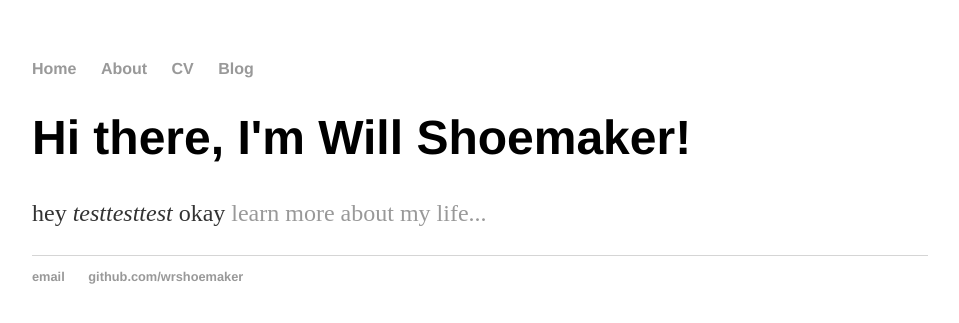
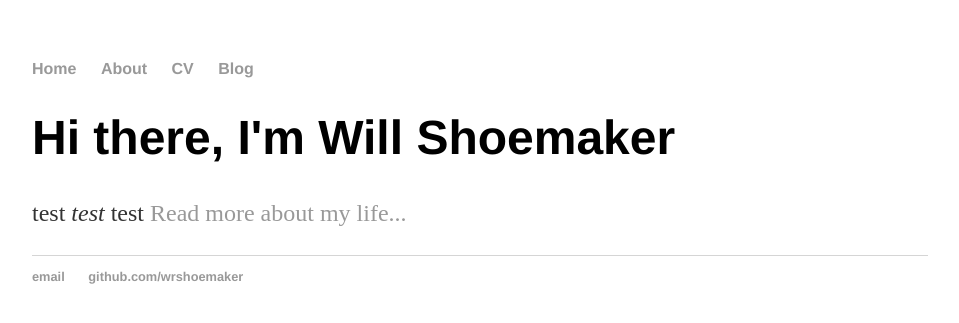
Before and after one commit to wrshoemaker/wrshoemaker_github_io_old, a Jekyll site: the page built from index.html, in a window 1280 px wide. Shown: the top 323 px of the page, without its empty margins (160-1119 px from the left). Built offline with Jekyll 4.4.1, drawn with Linux system fonts in a browser that asks for light colours.

Commit message:
update index

```diff
--- a/_layouts/default.html
+++ b/_layouts/default.html
@@ -1,3 +1,4 @@
+
 <!DOCTYPE html>
 <html>
 	<head>
@@ -15,7 +16,6 @@
     		</ul>
 		</nav>
 		<div class="container">
-
     {{ content }}
 
     </div><!-- /.container -->
--- a/index.html
+++ b/index.html
@@ -1,31 +1,8 @@
-
-<!DOCTYPE html>
-<html>
-	<head>
-		<title>Will Shoemaker</title>
-		<!-- link to main stylesheet -->
-		<link rel="stylesheet" type="text/css" href="/css/main.css">
-	</head>
-	<body>
-		<nav>
-    		<ul>
-        		<li><a href="/">Home</a></li>
-	        	<li><a href="/about">About</a></li>
-        		<li><a href="/cv">CV</a></li>
-        		<li><a href="/blog">Blog</a></li>
-    		</ul>
-		</nav>
-		<div class="container">
-    		<div class="blurb">
-        		<h1>Hi there, I'm Will Shoemaker!</h1>
-				<p>hey <em>testtesttest</em> okay <a href="/about">learn more about my life...</a></p>
-    		</div><!-- /.blurb -->
-		</div><!-- /.container -->
-		<footer>
-    		<ul>
-        		<li><a href="mailto:shoemakah@gmail.com">email</a></li>
-        		<li><a href="https://github.com/wrshoemaker">github.com/wrshoemaker</a></li>
-			</ul>
-		</footer>
-	</body>
-</html>
+---
+layout: default
+title: Will Shoemaker
+---
+<div class="blurb">
+	<h1>Hi there, I'm Will Shoemaker</h1>
+	<p>test <em>test</em> test <a href="/about">Read more about my life...</a></p>
+</div><!-- /.blurb -->
```
Lines whose indentation alone changed are shown as unchanged.
